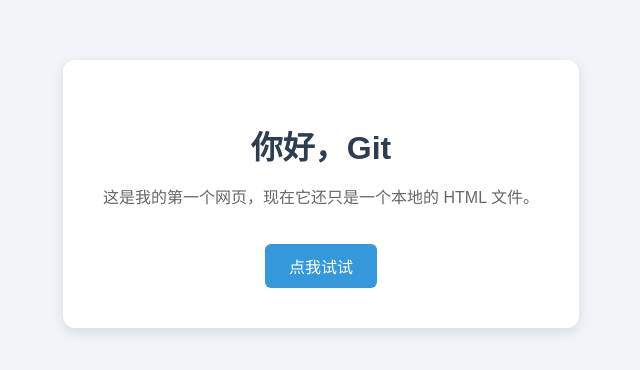
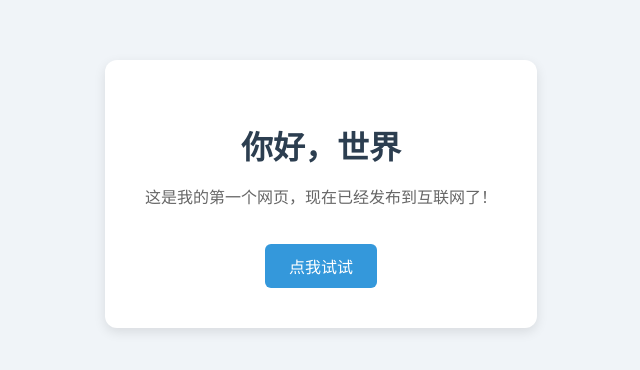
Before and after one commit to 021022123/zero-to-tech, a plain HTML site: page index.html in a window 1280 px wide. Shown: the part 206-576 px from the top of the page, without its empty margins (319-959 px from the left). Drawn offline with Linux system fonts and the light colour scheme.

Commit message:
更新首页

```diff
--- a/index.html
+++ b/index.html
@@ -9,8 +9,8 @@
   </head>
   <body>
     <div class="card">
-      <h1>你好，Git</h1>
-      <p id="msg">这是我的第一个网页，现在它还只是一个本地的 HTML 文件。</p>
+      <h1>你好，世界</h1>
+      <p id="msg">这是我的第一个网页，现在已经发布到互联网了！</p>
       <button onclick="changeText()">点我试试</button>
     </div>
 
```
